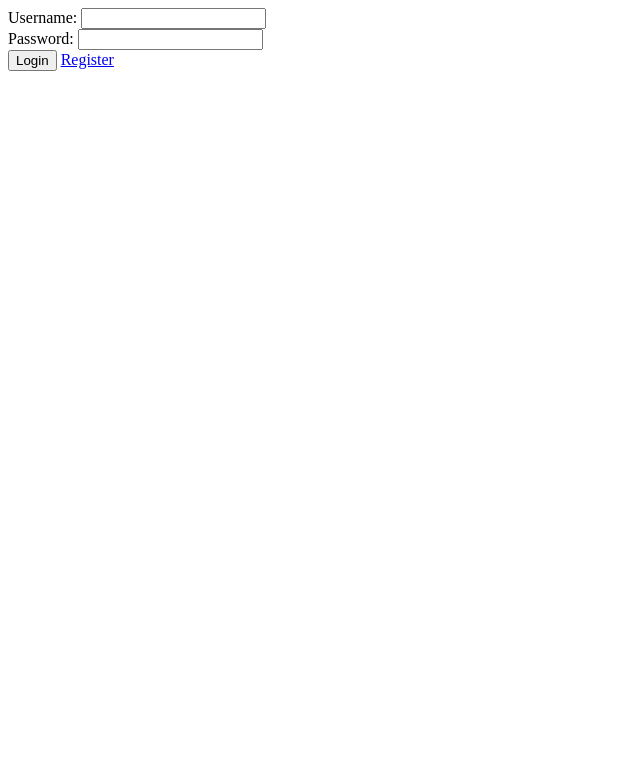
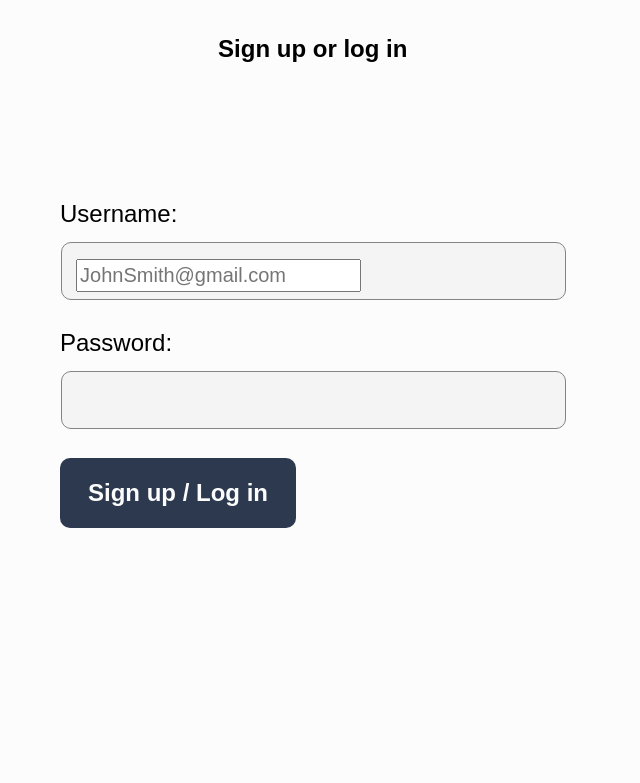
Before and after one commit to justProductAnalyst/Books-Recommendation-System, a Django app: page /login/ in a window 1280 px wide. Shown: the top 783 px of the page, without its empty margins (0-640 px from the left). Run offline with Django 4.2, Linux system fonts and the light colour scheme; parts of the project's set-up code (start-up, migrations or seed data) failed here and were passed over.

Commit message:
Layout login forms

```diff
--- /dev/null
+++ b/webApp/BRS/main/static/main/css/login.css
@@ -0,0 +1,159 @@
+body {
+    margin: 0;
+    background-color: #FCFCFC;
+    justify-content: center;
+}
+
+.frame-22,
+.frame-22 * {
+    box-sizing: border-box;
+
+}
+.frame-22 {
+    height: 681px;
+    position: relative;
+}
+.rectangle-9 {
+    background: #fcfcfc;
+    border-radius: 40px;
+    width: 627px;
+    height: 681px;
+    position: absolute;
+    left: 0px;
+    top: 0px;
+}
+.frame-24 {
+    display: flex;
+    flex-direction: column;
+    gap: 137px;
+    align-items: center;
+    justify-content: flex-start;
+    position: absolute;
+    left: 60px;
+    top: 35px;
+}
+.sign-up-or-log-in {
+    color: #000000;
+    text-align: left;
+    font-family: "Inter-Bold", sans-serif;
+    font-size: 24px;
+    font-weight: 700;
+    position: relative;
+}
+.frame-18 {
+    display: flex;
+    flex-direction: column;
+    gap: 29px;
+    align-items: flex-start;
+    justify-content: flex-start;
+    flex-shrink: 0;
+    position: relative;
+}
+.group-8 {
+    flex-shrink: 0;
+    width: 505.55px;
+    height: 100px;
+    position: static;
+}
+.group-18 {
+    width: 504.47px;
+    height: 58px;
+    position: static;
+}
+.rectangle-10 {
+    background: #f4f4f4;
+    border-radius: 10px;
+    border-style: solid;
+    border-color: #848484;
+    border-width: 1px;
+    width: 504.47px;
+    height: 58px;
+    position: absolute;
+    left: 1.08px;
+    top: 42px;
+}
+.john-smith-gmail-com {
+    color: #949494;
+    text-align: left;
+    font-family: "Inter-Regular", sans-serif;
+    font-size: 20px;
+    font-weight: 400;
+    position: absolute;
+    left: 16.08px;
+    top: 59px;
+    width: 284.75px;
+    height: 32.63px;
+}
+.email {
+    color: #000000;
+    text-align: left;
+    font-family: "Inter-Regular", sans-serif;
+    font-size: 24px;
+    font-weight: 400;
+    position: absolute;
+    left: 0px;
+    top: 0px;
+    width: 88.3px;
+    height: 32.24px;
+}
+.rectangle-102 {
+    background: #f4f4f4;
+    border-radius: 10px;
+    border-style: solid;
+    border-color: #848484;
+    border-width: 1px;
+    width: 504.47px;
+    height: 58px;
+    position: absolute;
+    left: 1.08px;
+    top: 171px;
+}
+.password {
+    color: #000000;
+    text-align: left;
+    font-family: "Inter-Regular", sans-serif;
+    font-size: 24px;
+    font-weight: 400;
+    position: absolute;
+    left: 0px;
+    top: 129px;
+    width: 146px;
+    height: 32px;
+}
+.frame-13 {
+    background: #2c394f;
+    border-radius: 10px;
+    padding: 21px 28px 21px 28px;
+    display: flex;
+    flex-direction: row;
+    gap: 10px;
+    align-items: center;
+    justify-content: center;
+    flex-shrink: 0;
+    position: relative;
+}
+.sign-up-log-in {
+    color: #fcfcfc;
+    text-align: left;
+    font-family: "Inter-Bold", sans-serif;
+    font-size: 24px;
+    font-weight: 700;
+    position: relative;
+}
+.frame-132 {
+    display: flex;
+    flex-direction: row;
+    gap: 10px;
+    align-items: center;
+    justify-content: center;
+    position: absolute;
+    left: 580px;
+    top: 16px;
+}
+.cross {
+    flex-shrink: 0;
+    width: 30px;
+    height: 30px;
+    position: relative;
+    overflow: visible;
+}
--- a/webApp/BRS/main/templates/main/login.html
+++ b/webApp/BRS/main/templates/main/login.html
@@ -1,18 +1,59 @@
-<form method="post">
-    {% csrf_token %}
-    <label for="username">Username:</label>
-    <input type="text" id="username" name="username">
-    <br>
-    <label for="password">Password:</label>
-    <input type="password" id="password" name="password">
-    <br>
-    <button type="submit">Login</button>
-    <a href="/register" class="button">Register</a>
-</form>
-<div id="message-block">
-  {% for message in messages %}
-    <div class="message-{{ message.tags }}">
-      {{ message }}
+{% load static %} <!-- Подключаем папку static -->
+<!DOCTYPE html>
+<html>
+<head>
+  <link rel="stylesheet" href="globals.css"/>
+  <link rel="stylesheet" href="{% static 'main/css/login.css' %}"/>
+</head>
+<body>
+  <div class="frame-22">
+    <div class="rectangle-9"></div>
+    <div class="frame-24">
+      <div class="sign-up-or-log-in">Sign up or log in</div>
+      <div class="frame-18">
+        <div class="group-8">
+          <div class="group-18">
+            <div class="rectangle-10"></div>
+          </div>
+          <input class="john-smith-gmail-com" type="text" id="username" name="username" placeholder="JohnSmith@gmail.com">
+          <label for="username" class='email'>Username:</label>
+        </div>
+        <div class="group-8">
+          <div class="group-18">
+            <div class="rectangle-102"></div>
+          </div>
+          <label class="password" for="password">Password:</label>
+      </div>
+      <div class="frame-13">
+        <div class="sign-up-log-in">Sign up / Log in</div>
+      </div>
     </div>
-  {% endfor %}
-</div>
+    <!--<div class="frame-132">-->
+    <!--  <svg-->
+    <!--    class="cross"-->
+    <!--    width="30"-->
+    <!--    height="30"-->
+    <!--    viewBox="0 0 30 30"-->
+    <!--    fill="none"-->
+    <!--    xmlns="http://www.w3.org/2000/svg"-->
+    <!--    >-->
+    <!--    <circle cx="15" cy="15" r="15" fill="#E7E7E7" />-->
+    <!--    <line-->
+    <!--      x1="7.50362"-->
+    <!--      y1="22.6558"-->
+    <!--      x2="22.6559"-->
+    <!--      y2="7.50356"-->
+    <!--      stroke="#949494"-->
+    <!--  />-->
+    <!--    <line-->
+    <!--      x1="8.21073"-->
+    <!--      y1="7.5035"-->
+    <!--      x2="23.363"-->
+    <!--      y2="22.6558"-->
+    <!--      stroke="#949494"-->
+    <!--  />-->
+    <!--  </svg>-->
+    <!--</div>-->
+  </div>
+</body>
+</html>
```
